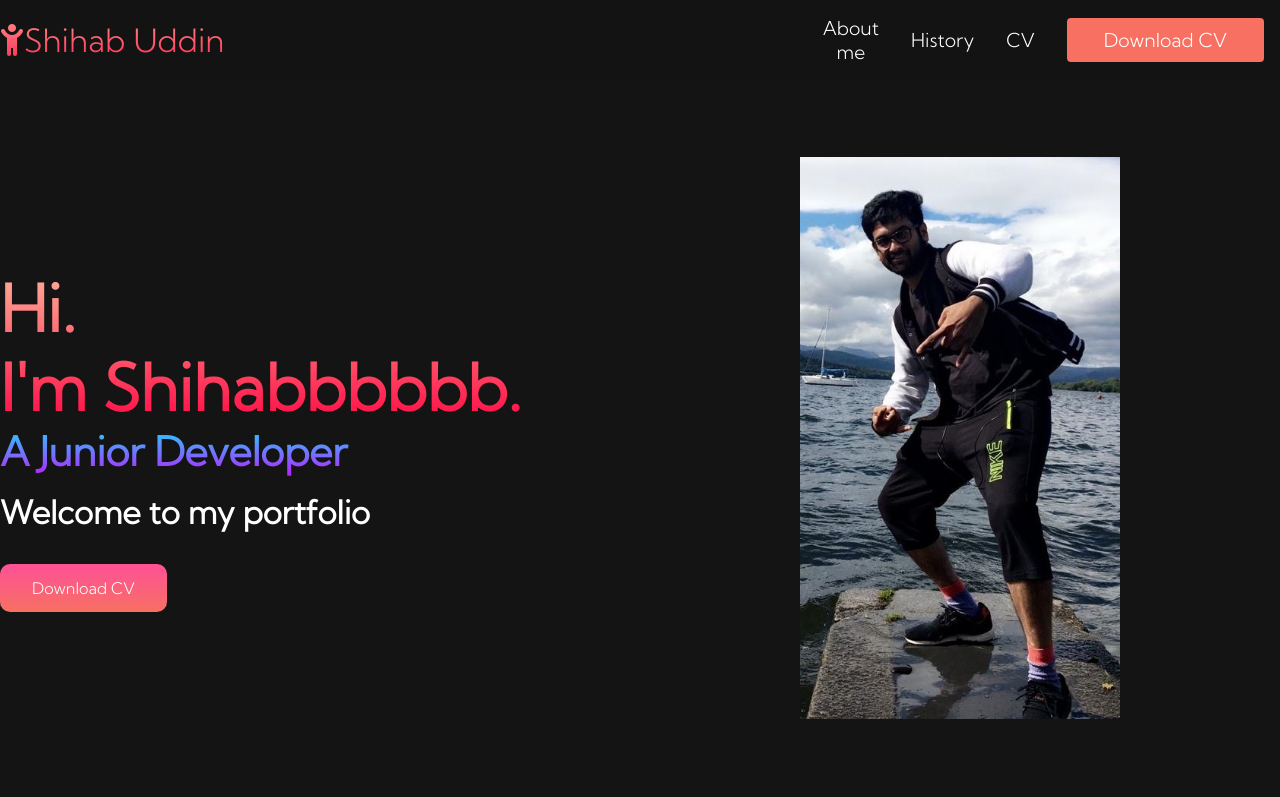
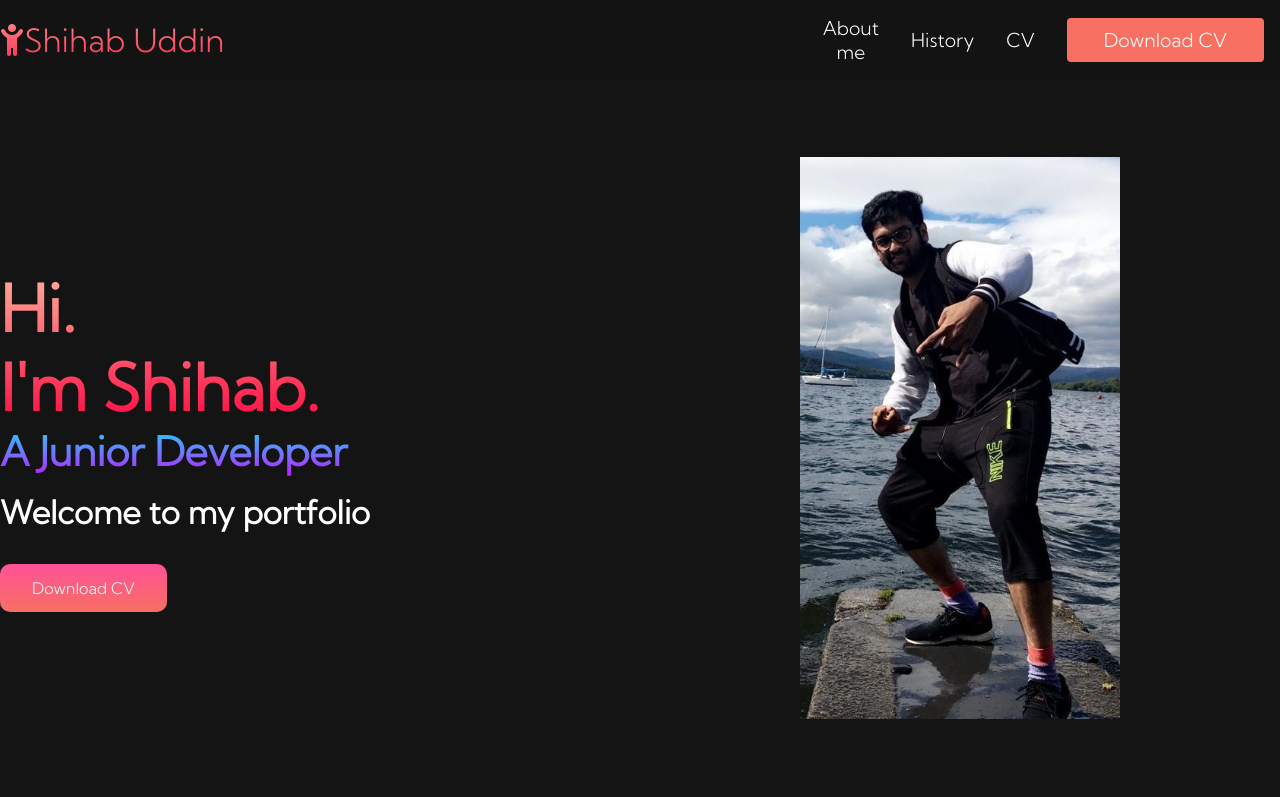
Before and after one commit to shihabuddin96/MyPortfolio, a plain HTML site: page index.html in a window 1280 px wide. Shown: the top 797 px of the page. Drawn offline with Linux system fonts and the light colour scheme.

Commit message:
correcting name

```diff
--- a/index.html
+++ b/index.html
@@ -44,7 +44,7 @@
         <div class="main__container">
             <div class="main__content">
 
-                <h1>Hi.<br> I'm Shihabbbbbb.</h1>
+                <h1>Hi.<br> I'm Shihab.</h1>
                 <h2>A Junior Developer</h2>
                 <p>Welcome to my portfolio</p>
                 <button class="main__btn"><a href="images/CV Shihab Uddin.pdf" download="">Download CV</a></button>
```
